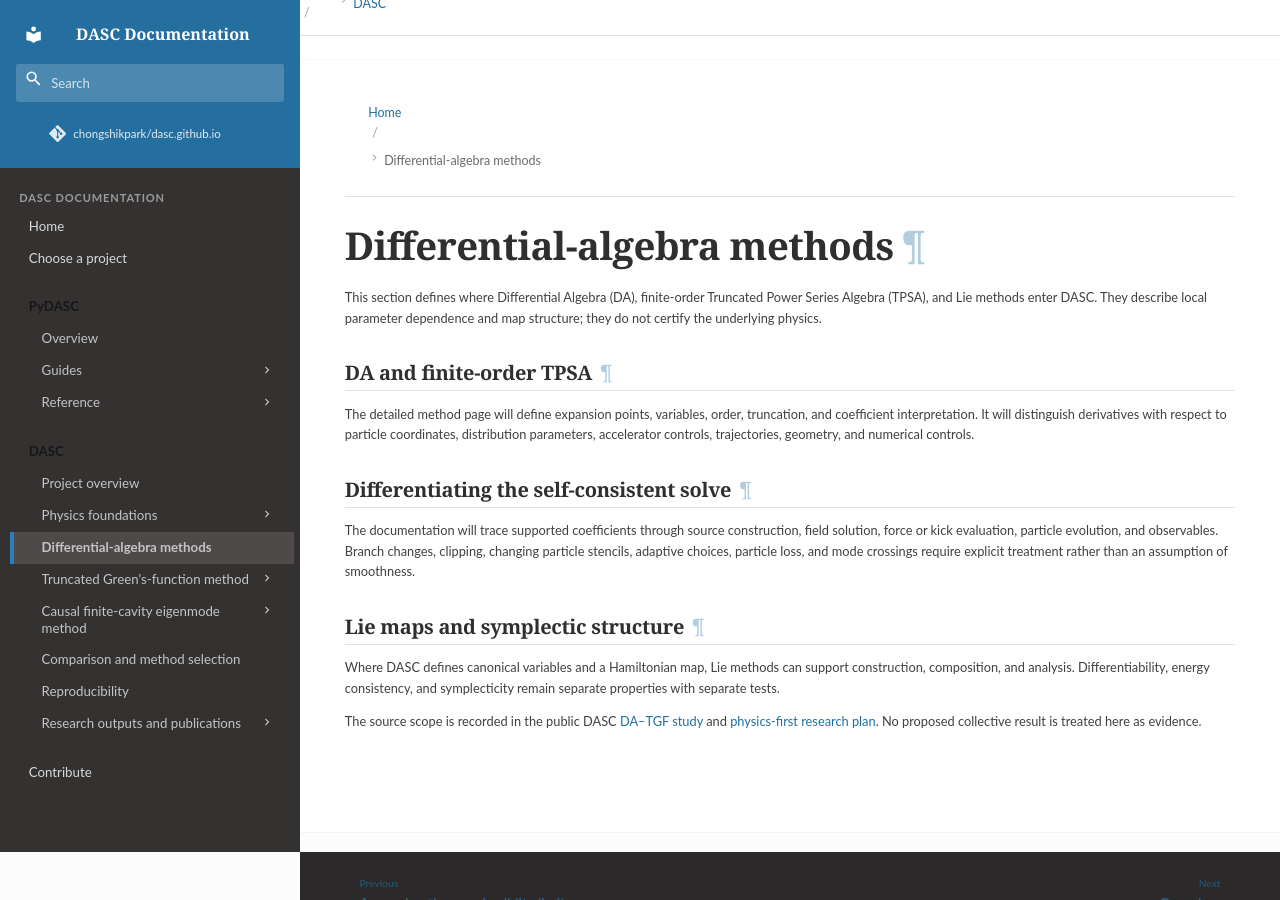
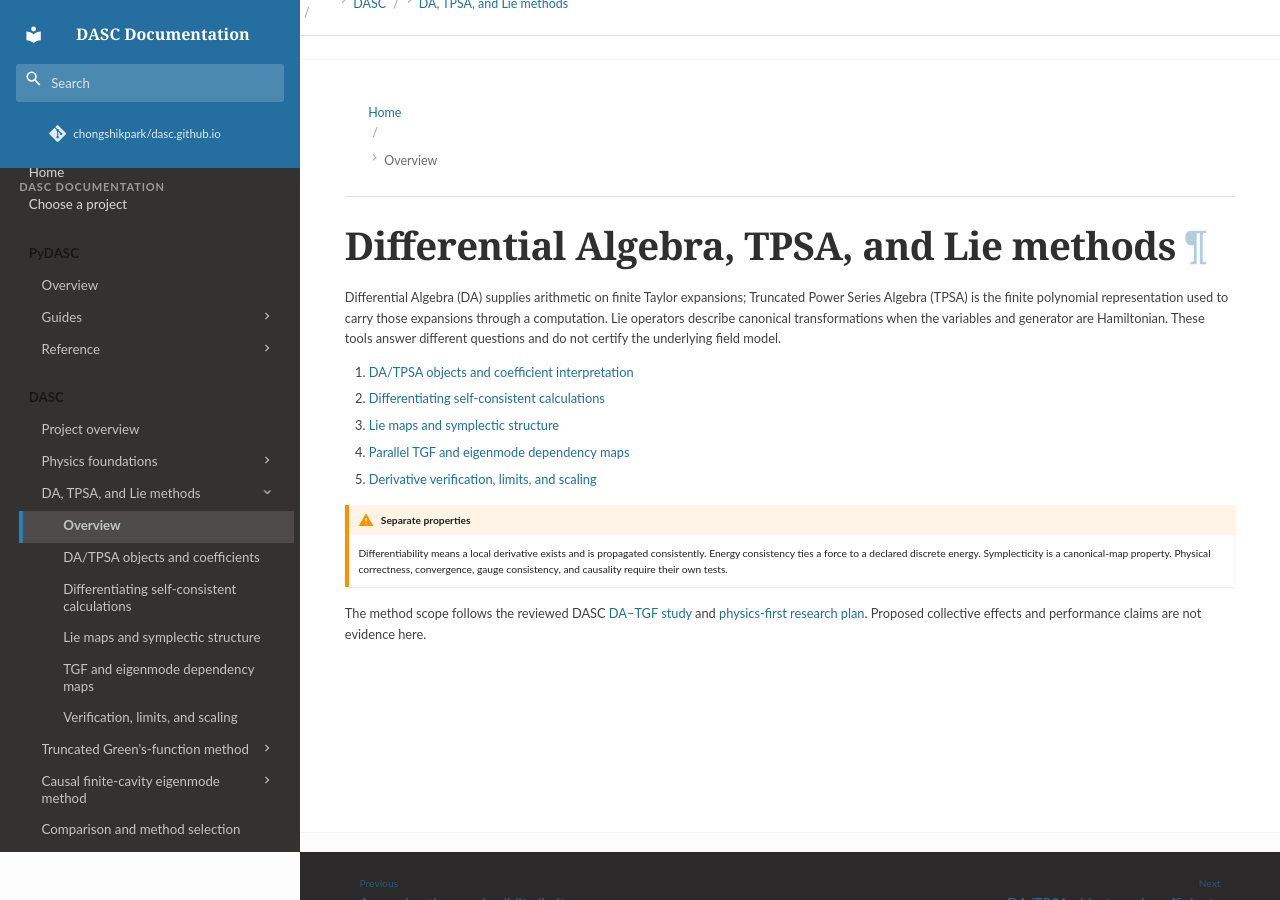
Before and after one commit to chongshikpark/dasc.github.io, an MkDocs documentation site: the page built from docs/dasc-differential-algebra-methods.md, in a window 1280 px wide and 900 px high. Built offline with MkDocs 1.6.1 and Material for MkDocs 9.7.7, drawn with Linux system fonts in a browser that asks for light colours; comment, search, counter and statistics services are not loaded; some of the changed text lies outside the part shown.

Commit message:
Task 5 — Explain DA, TPSA, and Lie methods across both formulations
  Added:

  - docs/dasc-da-tpsa.md
  - docs/dasc-da-self-consistency.md
  - docs/dasc-da-lie-maps.md
  - docs/dasc-da-pipelines.md
  - docs/dasc-da-verification.md
  - docs/exec-plans/completed/017-dasc-physics-documentation-task-5.md

  The section covers normalized TPSA coefficients, a checkable quadratic
  example, explicit and implicit self-consistency differentiation,
  nondifferentiable operations, canonical Lie maps, symplectic diagnostics,
  computational scaling, and independent derivative-verification methods.

  It explicitly distinguishes differentiability from energy consistency,
  symplecticity, convergence, causality, gauge consistency, and physical
  validation.

```diff
--- a/docs/dasc-differential-algebra-methods.md
+++ b/docs/dasc-differential-algebra-methods.md
@@ -1,32 +1,25 @@
-# Differential-algebra methods
+# Differential Algebra, TPSA, and Lie methods
 
-This section defines where Differential Algebra (DA), finite-order Truncated
-Power Series Algebra (TPSA), and Lie methods enter DASC. They describe local
-parameter dependence and map structure; they do not certify the underlying
-physics.
+Differential Algebra (DA) supplies arithmetic on finite Taylor expansions;
+Truncated Power Series Algebra (TPSA) is the finite polynomial representation
+used to carry those expansions through a computation. Lie operators describe
+canonical transformations when the variables and generator are Hamiltonian.
+These tools answer different questions and do not certify the underlying field
+model.
 
-## DA and finite-order TPSA
+1. [DA/TPSA objects and coefficient interpretation](dasc-da-tpsa.md)
+2. [Differentiating self-consistent calculations](dasc-da-self-consistency.md)
+3. [Lie maps and symplectic structure](dasc-da-lie-maps.md)
+4. [Parallel TGF and eigenmode dependency maps](dasc-da-pipelines.md)
+5. [Derivative verification, limits, and scaling](dasc-da-verification.md)
 
-The detailed method page will define expansion points, variables, order,
-truncation, and coefficient interpretation. It will distinguish derivatives
-with respect to particle coordinates, distribution parameters, accelerator
-controls, trajectories, geometry, and numerical controls.
+!!! warning "Separate properties"
+    Differentiability means a local derivative exists and is propagated
+    consistently. Energy consistency ties a force to a declared discrete
+    energy. Symplecticity is a canonical-map property. Physical correctness,
+    convergence, gauge consistency, and causality require their own tests.
 
-## Differentiating the self-consistent solve
-
-The documentation will trace supported coefficients through source
-construction, field solution, force or kick evaluation, particle evolution,
-and observables. Branch changes, clipping, changing particle stencils, adaptive
-choices, particle loss, and mode crossings require explicit treatment rather
-than an assumption of smoothness.
-
-## Lie maps and symplectic structure
-
-Where DASC defines canonical variables and a Hamiltonian map, Lie methods can
-support construction, composition, and analysis. Differentiability, energy
-consistency, and symplecticity remain separate properties with separate tests.
-
-The source scope is recorded in the public DASC
+The method scope follows the reviewed DASC
 [DA–TGF study](https://github.com/chongshikpark/dasc/blob/94033eae4d8eac81f4c42c41f6cfba69e1cd2a25/docs/differentiable_symplectic_space_charge_study.tex)
 and [physics-first research plan](https://github.com/chongshikpark/dasc/blob/94033eae4d8eac81f4c42c41f6cfba69e1cd2a25/docs/space_charge_research_plan.tex).
-No proposed collective result is treated here as evidence.
+Proposed collective effects and performance claims are not evidence here.
--- a/mkdocs.yml
+++ b/mkdocs.yml
@@ -79,7 +79,13 @@
           - Frames, coordinates, units, and conventions: dasc-conventions.md
           - Potentials, fields, and particle dynamics: dasc-potentials-fields-dynamics.md
           - Approximations and validity limits: dasc-validity-limits.md
-      - Differential-algebra methods: dasc-differential-algebra-methods.md
+      - DA, TPSA, and Lie methods:
+          - Overview: dasc-differential-algebra-methods.md
+          - DA/TPSA objects and coefficients: dasc-da-tpsa.md
+          - Differentiating self-consistent calculations: dasc-da-self-consistency.md
+          - Lie maps and symplectic structure: dasc-da-lie-maps.md
+          - TGF and eigenmode dependency maps: dasc-da-pipelines.md
+          - Verification, limits, and scaling: dasc-da-verification.md
       - Truncated Green's-function method:
           - Overview: dasc-tgf-method.md
           - Free-space Poisson problem: dasc-tgf-free-space-poisson.md
```
Also changed, not shown: docs/dasc-da-lie-maps.md (added, +57 -0 lines), docs/dasc-da-pipelines.md (added, +47 -0 lines), docs/dasc-da-self-consistency.md (added, +60 -0 lines), docs/dasc-da-tpsa.md (added, +59 -0 lines), docs/dasc-da-verification.md (added, +63 -0 lines), docs/exec-plans/completed/017-dasc-physics-documentation-task-5.md (added, +107 -0 lines), 1 other file.
